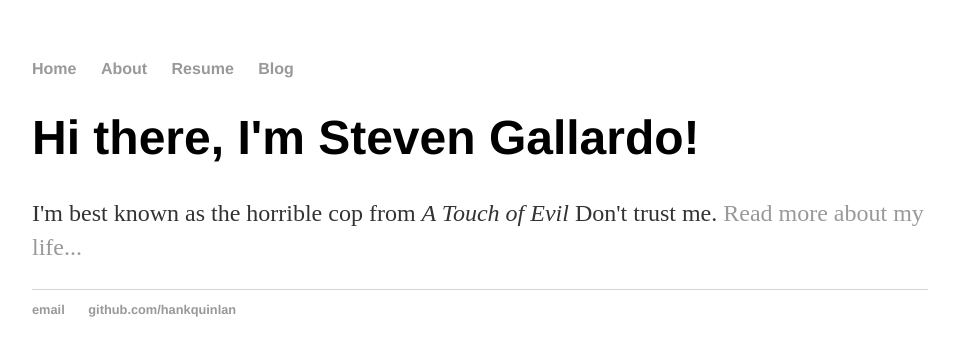
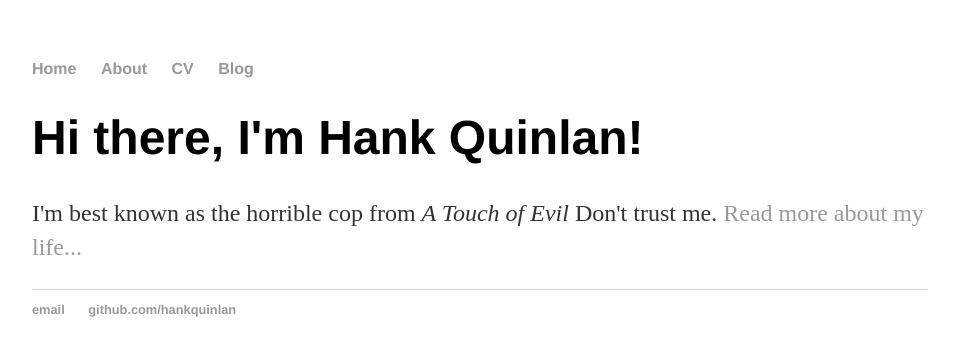
Before and after one commit to SJGallardo/SJGallardo.github.io, a Jekyll site: the page built from index.html, in a window 1280 px wide. Shown: the top 356 px of the page, without its empty margins (160-1115 px from the left). Built offline with Jekyll 4.4.1, drawn with Linux system fonts in a browser that asks for light colours.

Commit message:
Update index.html

```diff
--- a/index.html
+++ b/index.html
@@ -1,30 +1,8 @@
-<!DOCTYPE html>
-<html>
-	<head>
-		<title>Steven Gallardo</title>
-		<!-- link to main stylesheet -->
-		<link rel="stylesheet" type="text/css" href="/css/main.css">
-	</head>
-	<body>
-		<nav>
-    		<ul>
-        		<li><a href="/">Home</a></li>
-	        	<li><a href="/about">About</a></li>
-        		<li><a href="/cv">Resume</a></li>
-        		<li><a href="/blog">Blog</a></li>
-    		</ul>
-		</nav>
-		<div class="container">
-    		<div class="blurb">
-        		<h1>Hi there, I'm Steven Gallardo!</h1>
-				<p>I'm best known as the horrible cop from <em>A Touch of Evil</em> Don't trust me. <a href="/about">Read more about my life...</a></p>
-    		</div><!-- /.blurb -->
-		</div><!-- /.container -->
-		<footer>
-    		<ul>
-        		<li><a href="mailto:hankquinlanhub@gmail.com">email</a></li>
-        		<li><a href="https://github.com/hankquinlan">github.com/hankquinlan</a></li>
-			</ul>
-		</footer>
-	</body>
-</html>
+---
+layout: default
+title: Hank Quinlan, Horrible Cop
+---
+<div class="blurb">
+	<h1>Hi there, I'm Hank Quinlan!</h1>
+	<p>I'm best known as the horrible cop from <em>A Touch of Evil</em> Don't trust me. <a href="/about">Read more about my life...</a></p>
+</div><!-- /.blurb -->
```
